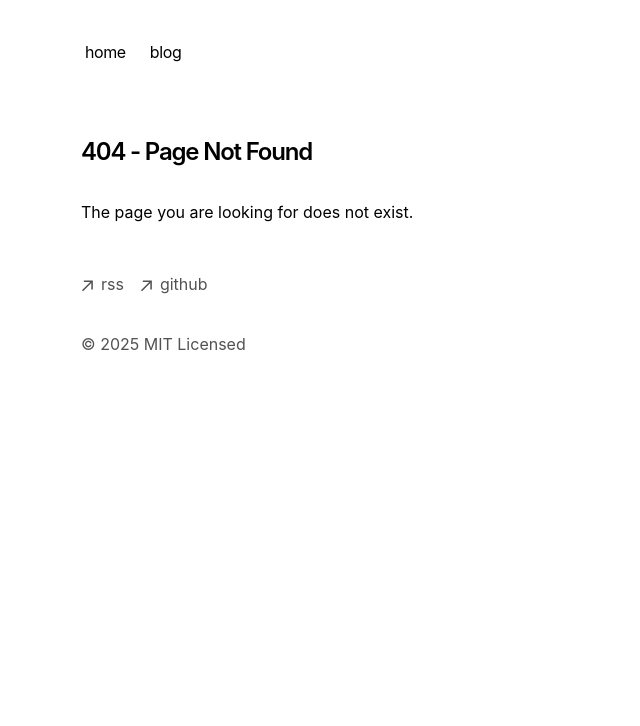
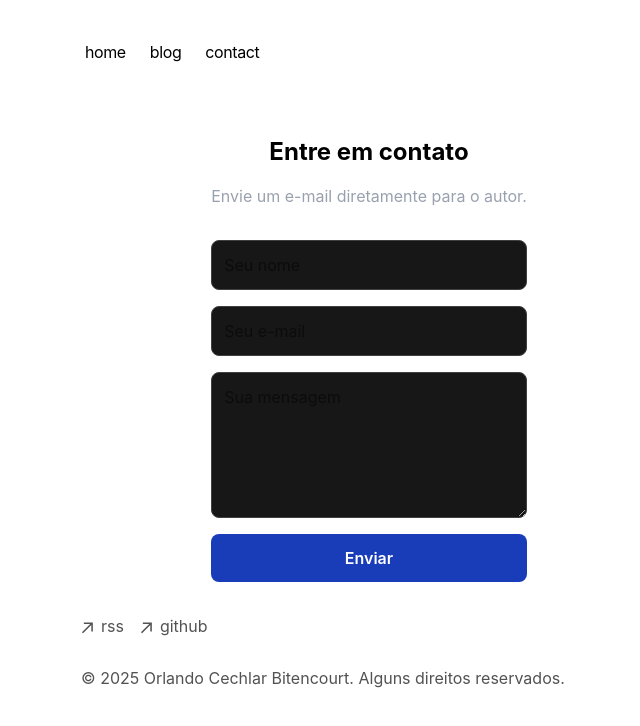
Before and after one commit to OrlandoBitencourt/orlandobitencourt.github.io, a Next.js app: page /contact in a window 1280 px wide. Before the commit this address had no page. Shown: the top 726 px of the page, without its empty margins (271-911 px from the left). Built offline with nearby package versions, Linux system fonts and the light colour scheme.

Commit message:
refactor

```diff
--- a/app/blog/[slug]/page.tsx
+++ b/app/blog/[slug]/page.tsx
@@ -90,9 +90,17 @@ export default function Blog({ params }) {
           {formatDate(post.metadata.publishedAt)}
         </p>
       </div>
+      <div className="flex">
+        <img
+          src={post.metadata.thumbnail}
+          alt={post.metadata.title}
+          className="h-50 w-auto object-contain"
+        />
+      </div>
       <article className="prose">
         <CustomMDX source={post.content} />
       </article>
+
     </section>
   )
 }
--- a/app/blog/page.tsx
+++ b/app/blog/page.tsx
@@ -8,7 +8,7 @@ export const metadata = {
 export default function Page() {
   return (
     <section>
-      <h1 className="font-semibold text-2xl mb-8 tracking-tighter">Publicações</h1>
+      <h1 className="font-semibold text-2xl mb-8 tracking-tighter">Blog de Orlando</h1>
       <BlogPosts />
     </section>
   )
--- a/app/blog/posts/vim.mdx
+++ b/app/blog/posts/vim.mdx
@@ -1,6 +1,7 @@
 ---
 title: 'Hello World!'
 publishedAt: '2025-11-08'
+thumbnail: "/thumbnails/post1.jpg"
 summary: 'Este é meu primeiro post'
 ---
 
--- a/app/blog/utils.ts
+++ b/app/blog/utils.ts
@@ -6,6 +6,7 @@ type Metadata = {
   publishedAt: string
   summary: string
   image?: string
+  thumbnail: string
 }
 
 function parseFrontmatter(fileContent: string) {
--- a/app/components/footer.tsx
+++ b/app/components/footer.tsx
@@ -42,9 +42,10 @@ export default function Footer() {
           </a>
         </li>
       </ul>
-      <p className="mt-8 text-neutral-600 dark:text-neutral-300">
-        © {new Date().getFullYear()} MIT Licensed
+      <p className="mt-6 text-neutral-600 dark:text-neutral-300">
+        © {new Date().getFullYear()} Orlando Cechlar Bitencourt. Alguns direitos reservados.
       </p>
+
     </footer>
   )
 }
--- a/app/components/nav.tsx
+++ b/app/components/nav.tsx
@@ -6,6 +6,9 @@ const navItems = {
   },
   '/blog': {
     name: 'blog',
+  },
+  '/contact': {
+    name: 'contact',
   }
 }
 
--- a/app/components/posts.tsx
+++ b/app/components/posts.tsx
@@ -6,6 +6,9 @@ export function BlogPosts() {
 
   return (
     <div>
+      <h2 className="mb-8 text-2xl font-semibold tracking-tighter">
+        Publicações
+      </h2>
       {allBlogs
         .sort((a, b) => {
           if (
@@ -18,16 +21,26 @@ export function BlogPosts() {
         .map((post) => (
           <Link
             key={post.slug}
-            className="flex flex-col space-y-1 mb-4"
+            className="block p-4 rounded-xl hover:bg-neutral-950 hover:scale-[1.02] transition-transform border border-neutral-800 mb-4"
             href={`/blog/${post.slug}`}
           >
             <div className="w-full flex flex-col md:flex-row space-x-0 md:space-x-2">
               <p className="text-neutral-600 dark:text-neutral-400 w-[100px] tabular-nums">
                 {formatDate(post.metadata.publishedAt, false)}
               </p>
+              <div className="flex justify-center">
+                <img
+                  src={post.metadata.thumbnail}
+                  alt={post.metadata.title}
+                  className="h-24 w-auto object-contain"
+                />
+              </div>
+
+              <li>
               <p className="text-neutral-900 dark:text-neutral-100 tracking-tight">
                 {post.metadata.title}
               </p>
+              <p className="text-sm text-gray-400">{post.metadata.summary}</p></li>
             </div>
           </Link>
         ))}
--- /dev/null
+++ b/app/contact/page.tsx
@@ -0,0 +1,44 @@
+export default function ContactPage() {
+    return (
+      <div className="max-w-xl mx-auto text-center">
+        <h1 className="text-2xl font-bold mb-4">Entre em contato</h1>
+        <p className="text-gray-400 mb-8">
+          Envie um e-mail diretamente para o autor.
+        </p>
+        <form
+          action="https://formspree.io/f/xdkynqjo"
+          method="POST"
+          className="flex flex-col gap-4"
+        >
+          <input type="hidden" name="_redirect" value="https://orlandobitencourt.vercel.app/thanks" />
+          <input
+            type="text"
+            name="name"
+            placeholder="Seu nome"
+            className="p-3 bg-neutral-900 border border-neutral-700 rounded-lg"
+            required
+          />
+          <input
+            type="email"
+            name="email"
+            placeholder="Seu e-mail"
+            className="p-3 bg-neutral-900 border border-neutral-700 rounded-lg"
+            required
+          />
+          <textarea
+            name="message"
+            placeholder="Sua mensagem"
+            rows={5}
+            className="p-3 bg-neutral-900 border border-neutral-700 rounded-lg"
+            required
+          />
+          <button
+            type="submit"
+            className="p-3 bg-blue-800 hover:bg-blue-500 rounded-lg text-white font-semibold"
+          >
+            Enviar
+          </button>
+        </form>
+      </div>
+    )
+  }
--- a/app/global.css
+++ b/app/global.css
@@ -6,6 +6,7 @@
 }
 
 :root {
+  --text-color: #e0e0e0;
   --sh-class: #2d5e9d;
   --sh-identifier: #354150;
   --sh-sign: #8996a3;
@@ -25,7 +26,7 @@
     --sh-string: #0fa295;
   }
   html {
-    color-scheme: dark;
+    color-scheme: light dark;
   }
 }
 
--- a/app/layout.tsx
+++ b/app/layout.tsx
@@ -47,7 +47,7 @@ export default function RootLayout({
     <html
       lang="en"
       className={cx(
-        'text-black bg-white dark:text-white dark:bg-black',
+        'text-black bg-white dark:text-white dark:bg-neutral-800',
         GeistSans.variable,
         GeistMono.variable
       )}
--- a/app/page.tsx
+++ b/app/page.tsx
@@ -3,6 +3,11 @@ import { BlogPosts } from 'app/components/posts'
 export default function Page() {
   return (
     <section>
+      <img
+        src="/profile.jpg"
+        alt="Orlando Bitencourt"
+        className="w-32 h-32 rounded-full mx-auto mb-4 border-2 border-gray-700"
+      />
       <h1 className="mb-8 text-2xl font-semibold tracking-tighter">
         Blog de Orlando
       </h1>
--- /dev/null
+++ b/app/thanks/page.tsx
@@ -0,0 +1,16 @@
+export default function ThanksPage() {
+    return (
+      <div className="flex flex-col items-center justify-center min-h-screen text-center px-6">
+        <h1 className="text-3xl font-bold text-white mb-4">Mensagem enviada com sucesso!</h1>
+        <p className="text-gray-400 mb-8 max-w-md">
+          Obrigado por entrar em contato, vou ler sua mensagem e responder o mais breve possível.
+        </p>
+        <a
+          href="/"
+          className="px-6 py-3 bg-blue-600 hover:bg-blue-500 rounded-lg text-white font-semibold transition-colors"
+        >
+          Voltar para a página inicial
+        </a>
+      </div>
+    )
+  }
```
Also changed, not shown: public/profile.jpg (added), public/thumbnails/post1.jpg (added).
